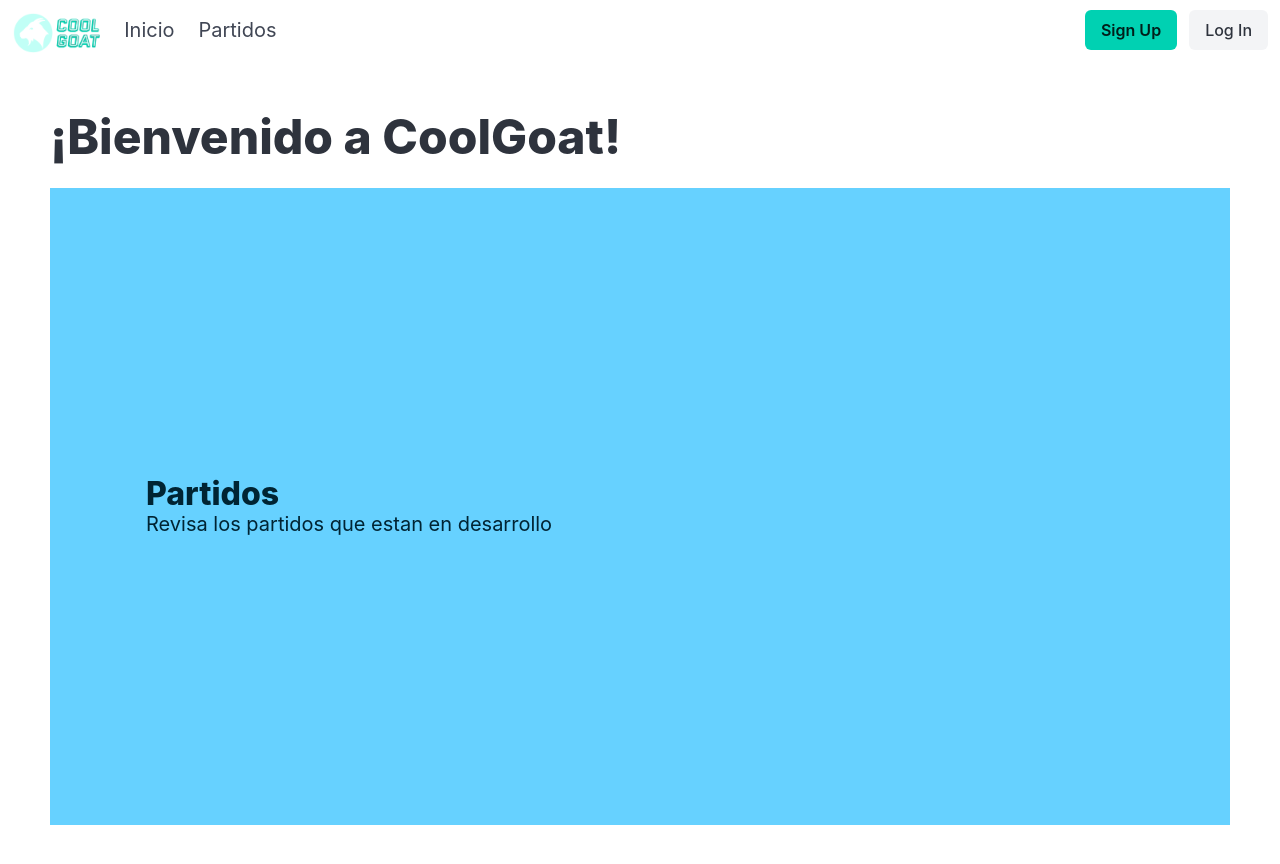
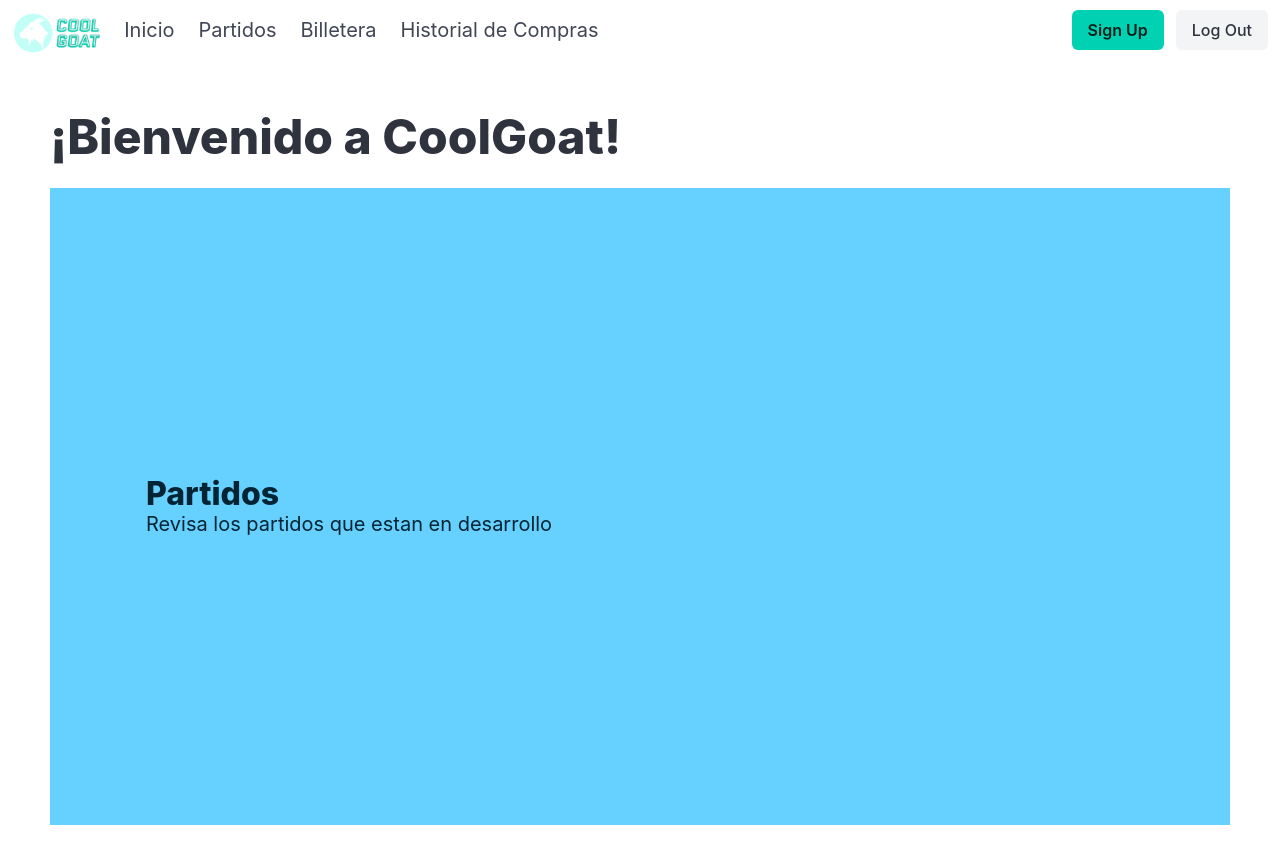
Before and after one commit to mojojitos/IIC2173_grupo11_Frontend, a React (Create React App) app: page / in a window 1280 px wide. Shown: the top 864 px of the page. Built offline with nearby package versions, Linux system fonts and the light colour scheme.

Commit message:
added link to purchase history

```diff
--- a/src/components/Navbar/Navbar.jsx
+++ b/src/components/Navbar/Navbar.jsx
@@ -2,7 +2,7 @@ import React from "react";
 import './Navbar.scss';
 import { Link } from 'react-router-dom';
 
-const isLoggedIn = false;
+const isLoggedIn = true;
 
 const Billetera = () => {
     return (
@@ -28,6 +28,14 @@ const Login = () => {
     )
 }
 
+const Historial = () => {
+    return (
+        <Link class="navbar-item" to="/historial-compra">
+            Historial de Compras
+        </Link>
+    )
+}
+
 function Navbar() {
     return (
         <nav class="navbar">
@@ -48,6 +56,7 @@ function Navbar() {
                     </Link>
 
                     { isLoggedIn && <Billetera />}
+                    { isLoggedIn && <Historial />}
                 </div>
             </div>
             <div class="navbar-end">
```
